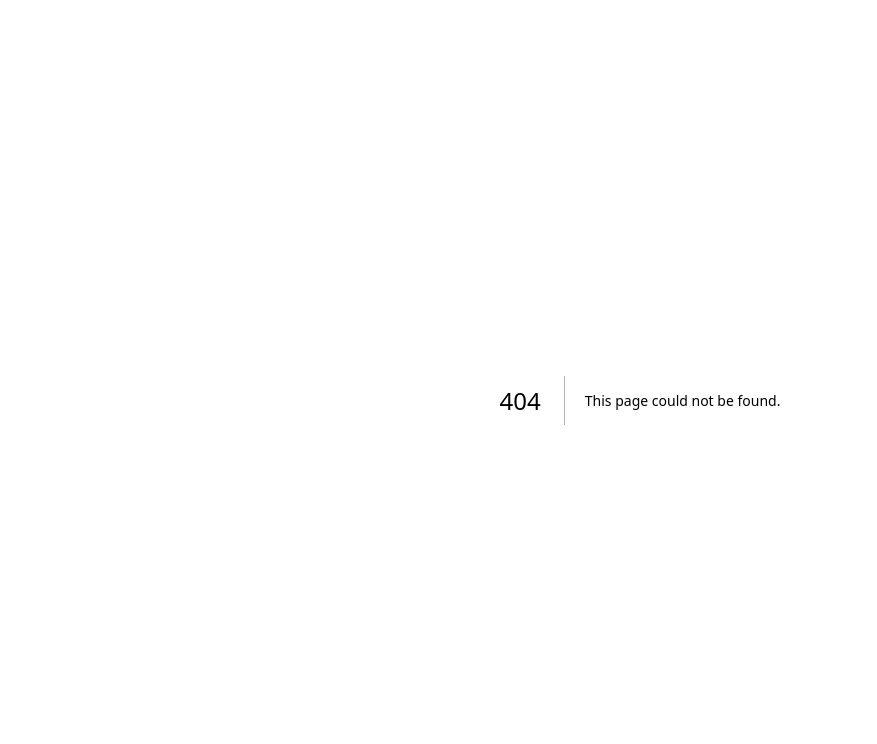
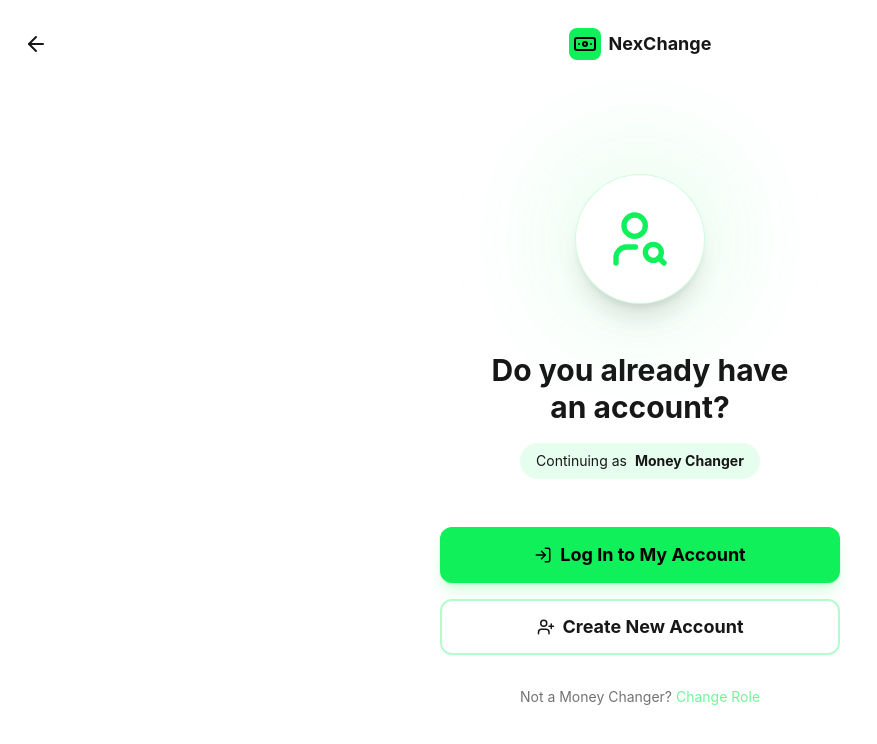
Before and after one commit to axcell-0/doualaexchange, a Next.js app: page /auth in a window 1280 px wide. Before the commit this address had no page. Shown: the top 744 px of the page, without its empty margins (0-877 px from the left). Built offline with nearby package versions, Linux system fonts and the light colour scheme.

Commit message:
Add route for authentication for the users and connect the ask if you have an account page then connect it with the login and sign up page for the custumer.

```diff
--- /dev/null
+++ b/src/app/api/auth/login/route.ts
@@ -0,0 +1,46 @@
+import { NextResponse } from 'next/server';
+import { connectDB } from '@/lib/mongodb';
+import User from '@/models/User';
+
+export async function POST(request: Request) {
+  await connectDB();
+
+  const { email, password } = await request.json();
+
+  if (!email || !password) {
+    return NextResponse.json(
+      { error: 'Email and password are required' },
+      { status: 400 }
+    );
+  }
+
+  // 1) Find user by email
+  const user = await User.findOne({ email });
+  if (!user) {
+    return NextResponse.json(
+      { error: 'Invalid email or password' },
+      { status: 401 }
+    );
+  }
+
+  // 2) Compare password
+  const isMatch = await (user as any).comparePassword(password);
+  if (!isMatch) {
+    return NextResponse.json(
+      { error: 'Invalid email or password' },
+      { status: 401 }
+    );
+  }
+
+  // 3) Build safe user object (no password)
+  const { passwordHash, ...safeUser } = user.toObject();
+
+  // TODO later: create a real session / JWT
+  return NextResponse.json(
+    {
+      message: 'Login successful',
+      user: safeUser,
+    },
+    { status: 200 }
+  );
+}
--- /dev/null
+++ b/src/app/auth/page.tsx
@@ -0,0 +1,71 @@
+"use client";
+
+import { motion } from "framer-motion";
+import Header from "@/components/Header";
+import ActionButton from "@/components/ActionButton";
+import {  UserSearch, UserPlus, LogIn, } from "lucide-react";
+
+export default function AuthPage() {
+  return (
+    <div className="min-h-screen flex flex-col bg-background-light dark:bg-background-dark">
+      <Header />
+
+      <div className="flex-1 flex flex-col items-center justify-center px-6 max-w-md mx-auto w-full">
+
+        {/* Icon */}
+        <motion.div
+          initial={{ scale: 0 }}
+          animate={{ scale: 1 }}
+          className="mb-12 relative"
+        >
+          <div className="absolute inset-0 bg-[#0ff05a]/20 blur-3xl rounded-full"></div>
+          <div className="relative bg-white dark:bg-background-dark/50 border border-[#0ff05a]/20 p-8 rounded-full shadow-xl">
+            < UserSearch className="text-[#0ff05a] w-16 h-16" />
+          </div>
+        </motion.div>
+
+        {/* Title */}
+        <motion.div
+          initial={{ opacity: 0, y: 20 }}
+          animate={{ opacity: 1, y: 0 }}
+          className="text-center space-y-4 mb-12"
+        >
+          <h1 className="text-3xl font-bold leading-tight">
+            Do you already have <br /> an account?
+          </h1>
+
+          <div className="inline-flex items-center gap-2 px-4 py-2 bg-[#0ff05a]/10 rounded-full text-sm">
+            Continuing as <span className="font-bold">Money Changer</span>
+          </div>
+        </motion.div>
+
+        {/* Buttons */}
+        <div className="w-full space-y-4">
+          <ActionButton primary>
+            <a href="/login">
+              <div className="flex gap-2 items-center justify-center">
+                <LogIn size={18} />
+                Log In to My Account
+              </div>
+            </a>
+          </ActionButton>
+
+          <ActionButton>
+            <a href="/pagethree">
+              <div className="flex gap-2 items-center justify-center">
+                <UserPlus size={18} />
+                Create New Account
+              </div>
+            </a>
+          </ActionButton>
+        </div>
+
+        {/* Helper */}
+        <p className="mt-8 text-sm opacity-60 text-center">
+          Not a Money Changer?{" "}
+          <span className="text-[#0ff05a] cursor-pointer">Change Role</span>
+        </p>
+      </div>
+    </div>
+  );
+}
--- /dev/null
+++ b/src/app/login/page.tsx
@@ -0,0 +1,106 @@
+"use client";
+
+import { useState } from "react";
+import { useRouter } from "next/navigation";
+import HeroBanner from "@/components/HeroBanner";
+
+export default function LoginPage() {
+  const router = useRouter();
+
+  const [email, setEmail] = useState("");
+  const [password, setPassword] = useState("");
+
+  const [isLoading, setIsLoading] = useState(false);
+  const [errorMessage, setErrorMessage] = useState<string | null>(null);
+
+  const handleSubmit = async (e: React.FormEvent) => {
+    e.preventDefault();
+    setErrorMessage(null);
+
+    if (!email || !password) {
+      setErrorMessage("Please enter email and password");
+      return;
+    }
+
+    setIsLoading(true);
+
+    try {
+      const res = await fetch("/api/auth/login", {
+        method: "POST",
+        headers: { "Content-Type": "application/json" },
+        body: JSON.stringify({ email, password }),
+      });
+
+      const data = await res.json();
+
+      if (!res.ok) {
+        setErrorMessage(data.error || "Login failed");
+        setIsLoading(false);
+        return;
+      }
+
+      // Login success – later you can store token / session
+      console.log("Logged in user:", data.user);
+      setIsLoading(false);
+      router.push("/main"); // or dashboard
+    } catch (err) {
+      console.error(err);
+      setErrorMessage("Network error, please try again.");
+      setIsLoading(false);
+    }
+  };
+
+  return (
+    <>
+     {/* You can add a hero banner or image here */}
+     <div className="bg-gray-500 dark:bg-[#102216]"></div>
+        <HeroBanner />
+        <p className="text-[#102216]/70 dark:text-white/70 text-sm font-medium
+        flex flex-col gap-2 mt-4 mb-6 text-center px-4">
+            Please enter your registered email account and password to access your dashboard.
+        </p>
+    <div className="flex items-center justify-center  px-4">
+      <form
+        onSubmit={handleSubmit}
+        className="w-full max-w-md bg-white p-6 rounded-xl shadow-sm"
+      >
+        <h1 className="text-2xl font-bold mb-4">Login</h1>
+
+        <label className="block mb-3">
+          <span className="text-sm font-medium text-gray-700">Email</span>
+          <input
+            type="email"
+            className="mt-1 w-full h-11 border rounded-lg px-3 bg-gray-50"
+            value={email}
+            onChange={(e) => setEmail(e.target.value)}
+          />
+        </label>
+
+        <label className="block mb-4">
+          <span className="text-sm font-medium text-gray-700">Password</span>
+          <input
+            type="password"
+            className="mt-1 w-full h-11 border rounded-lg px-3 bg-gray-50"
+            value={password}
+            onChange={(e) => setPassword(e.target.value)}
+          />
+        </label>
+
+        {errorMessage && (
+          <p className="text-sm text-red-500 mb-3">{errorMessage}</p>
+        )}
+
+        <button
+          type="submit"
+          disabled={isLoading}
+          className={`w-full h-11 rounded-lg font-semibold text-white ${
+            isLoading ? "bg-gray-300" : "bg-[#0ff05a] hover:bg-emerald-600"
+          }`}
+        >
+          {isLoading ? "Logging in..." : "Login"}
+        </button>
+      </form>
+    </div>
+    </>
+  );
+}
--- a/src/app/pageone/page.tsx
+++ b/src/app/pageone/page.tsx
@@ -26,14 +26,14 @@ export default function page() {
             title="I want to exchange"
             description="I need to buy or sell currency for personal use quickly and securely."
             image="https://lh3.googleusercontent.com/aida-public/AB6AXuAq198WF2Hbrm9Z-YvelBfzGpTmCUxRN-M0Bw3vkaCtZQkUEMlGZSecUGn9BTCMQHKHkyzvZWoWgCmoEKNYKXRbNFGwgUDxMFcPTprSVnjbHxy2KSN27IfvDhM5lKRelwDLGTtq7QHlVtT-d3B8ioiI-7Kc59dr2kuDcpaapiyNnH7WIpFuhXVFrjyWbpxl7eUXxjA0chW7ngvX-01jxrFnFEHRGNysYmj2_K4hm_7sGEN9HB64BRntQ9Dw5xllgON3HF26PEJfL4Kx"
-            link="/pagethree"
+            link="/auth"
           />
 
           <Person
             title="I am a money changer"
             description="I have money to exchange for others."
             image="https://images.unsplash.com/photo-1556742049-0cfed4f6a45d"
-            link="/signup"
+            link="/auth"
           />
         </div>
         <button className=' py-2 rounded-md my-6 shadow-xl hover:bg-green-500 hover:text-white transition duration-100 w-full text-black bg-green-400 flex items-center gap-3
--- a/src/app/signup/page.tsx
+++ b/src/app/signup/page.tsx
@@ -3,7 +3,7 @@ import { RegistrationForm } from "@/components/RegistrationForm";
 
 export default function RegisterPage() {
   return (
-    <main className="min-h-screen flex justify-center items-center bg-background-light dark:bg-background-dark p-0 sm:p-4">
+    <main className="min-h-screen flex justify-center items-center bg-background-light dark:bg-[#102216] p-0 sm:p-4">
       <PhoneFrame>
         <RegistrationForm />
       </PhoneFrame>
--- /dev/null
+++ b/src/components/ActionButton.tsx
@@ -0,0 +1,25 @@
+"use client";
+
+import { motion } from "framer-motion";
+
+export default function ActionButton({
+  children,
+  primary = false,
+}: {
+  children: React.ReactNode;
+  primary?: boolean;
+}) {
+  return (
+    <motion.button
+      whileTap={{ scale: 0.95 }}
+      whileHover={{ scale: 1.02 }}
+      className={`w-full h-14 rounded-xl font-bold text-lg transition-all ${
+        primary
+          ? "bg-[#0ff05a] text-black shadow-lg shadow-[#0ff05a]/20"
+          : "border-2 border-[#0ff05a]/30 hover:border-[#0ff05a]"
+      }`}
+    >
+      {children}
+    </motion.button>
+  );
+}
--- a/src/components/BottomControls.tsx
+++ b/src/components/BottomControls.tsx
@@ -20,7 +20,7 @@ export function BottomControls() {
         </button>
       </div>
 
-      <div className="bg-linear-to-t from-white via-white/90 to-transparent dark:from-background-dark dark:via-background-dark/90 pb-8 pt-10 px-5">
+      <div className="bg-linear-to-t from-white via-white/90 to-transparent dark:from-[#102216] dark:via-[#102216]/90 pb-8 pt-10 px-5">
         <button className="flex justify-center items-center gap-2 w-full h-16 rounded-xl bg-[#0ff05a] text-black font-bold text-lg shadow-lg active:scale-[0.98] mb-6">
           <RiMoneyDollarCircleLine size={24}/>
           New Exchange Request
--- /dev/null
+++ b/src/components/Header.tsx
@@ -0,0 +1,27 @@
+"use client";
+
+import { ArrowLeft, Banknote } from "lucide-react";
+import { motion } from "framer-motion";
+
+export default function Header() {
+  return (
+    <motion.div
+      initial={{ y: -40, opacity: 0 }}
+      animate={{ y: 0, opacity: 1 }}
+      className="flex items-center justify-between p-4 pt-6"
+    >
+      <button className="size-10 flex items-center justify-center rounded-full hover:bg-[#0ff05a]/10">
+        <ArrowLeft />
+      </button>
+
+      <div className="flex items-center gap-2 font-bold text-lg">
+        <div className="bg-[#0ff05a] size-8 rounded-lg flex items-center justify-center">
+          <Banknote className="text-black" />
+        </div>
+        NexChange
+      </div>
+
+      <div className="size-10" />
+    </motion.div>
+  );
+}
--- /dev/null
+++ b/src/components/HeroBanner.tsx
@@ -0,0 +1,27 @@
+"use client";
+
+import { motion } from "framer-motion";
+
+export default function HeroBanner() {
+  return (
+    <motion.div
+      initial={{ opacity: 0, y: -20 }}
+      animate={{ opacity: 1, y: 0 }}
+      className="w-full max-w-107.5 h-50 bg-cover bg-center relative overflow-hidden"
+    >
+      <div
+        className="rounded-xl min-h-50 bg-cover bg-center relative overflow-hidden"
+        style={{
+          backgroundImage:
+            "url('https://lh3.googleusercontent.com/aida-public/AB6AXuC4ZN0nZ_GMwuC3WEPwM2MbUzheZBexaDAjK1ZcpIcbfMFyp0kZukoy4T2S7gQfZFD0Oa_KUooa9kWoqQ8mftButs3EJImNK0tcCi2-ngJLxxOLY-RA8JVLiKDjcqADz91KpGrMGGg2OqJXC52S_JySugSllFO-LANCu5B_ynnPNlkGk5UO0FLFdKmJDHcPSMxLEYD0lOaQcWlyvP0SCnI0PZzMJHgw8A7bTZ4gGeLdCkDF-IdWZJbxmAR8WCbOvMw8-AhhcgocuX1e')",
+        }}
+      >
+        <div className="flex justify-center items-center text-center absolute inset-0 bg-black/60" />
+        <div className="relative p-6 text-white">
+          <h2 className="text-3xl font-bold">Welcome Back, Partner</h2>
+          <p className="text-sm opacity-80">Business Account Access</p>
+        </div>
+      </div>
+    </motion.div>
+  );
+}
--- a/src/components/TopBar.tsx
+++ b/src/components/TopBar.tsx
@@ -2,7 +2,7 @@ import { IoIosSearch } from "react-icons/io";
 
 export function TopBar() {
   return (
-    <div className="absolute top-0 left-0 right-0 z-20 px-4 pt-12 pb-4 bg-linear-to-b from-white/80 via-white/40 to-transparent dark:from-background-dark/80 dark:via-background-dark/40">
+    <div className="absolute top-0 left-0 right-0 z-20 px-4 pt-12 pb-4 bg-linear-to-b from-white/80 via-white/40 to-transparent dark:from-[#102216]/80 dark:via-[#102216]/40">
       <div className="flex items-center justify-between gap-3">
         {/* Avatar */}
         <div className="flex size-10 items-center justify-center rounded-full bg-white dark:bg-zinc-800 shadow-md border border-zinc-100 dark:border-zinc-700">
```
